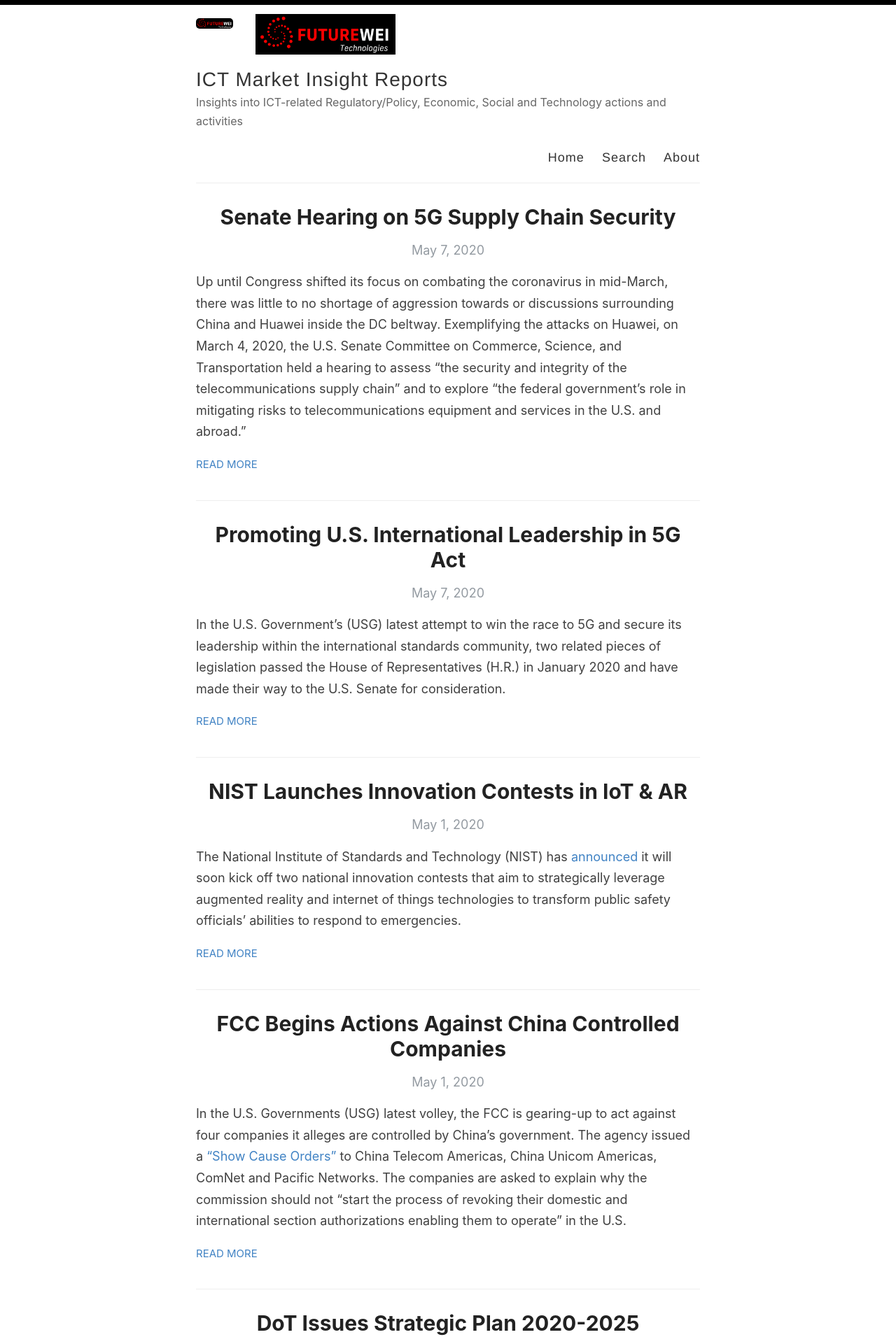
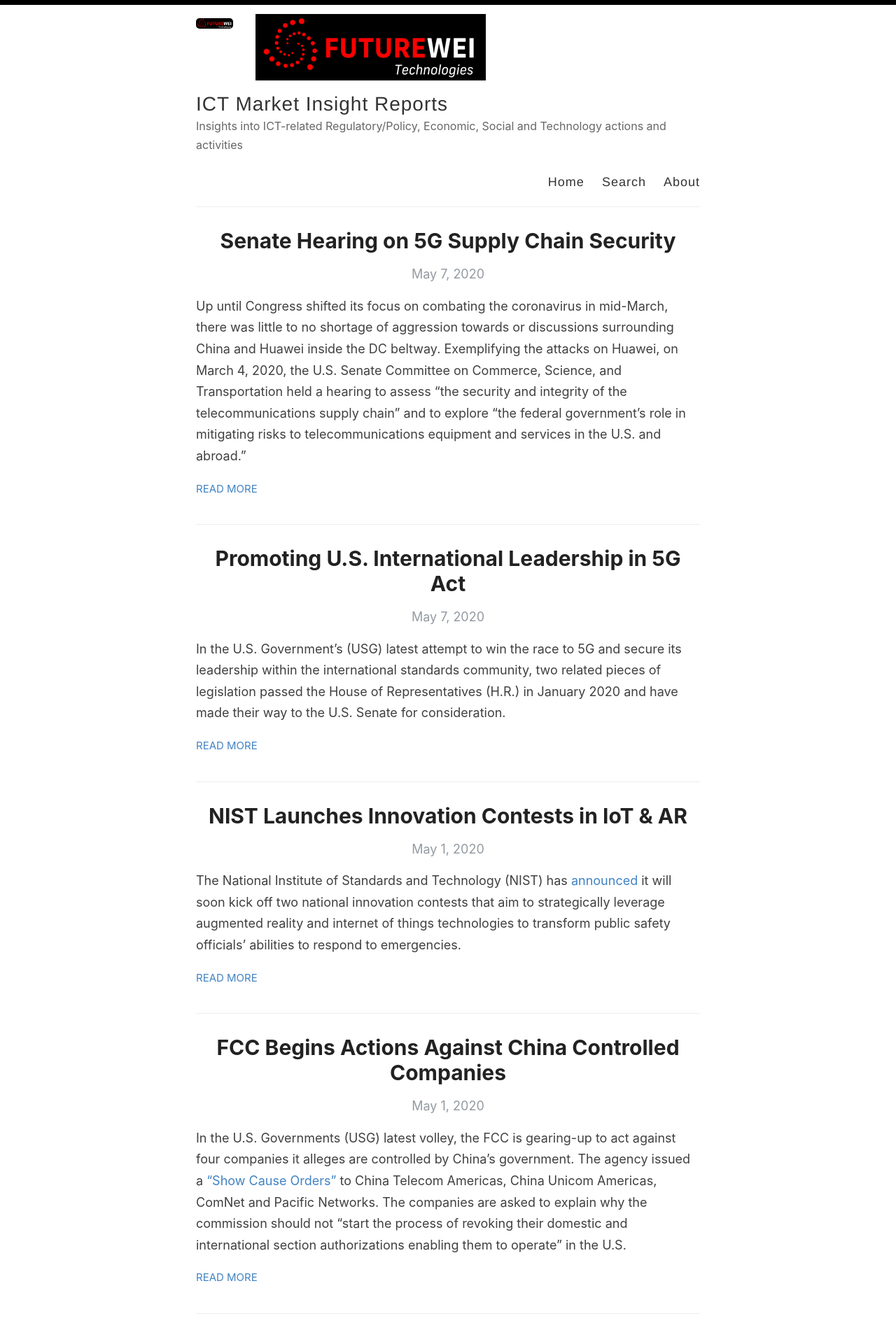
Before and after one commit to MarketInsights/AI, a Jekyll site: the page built from index.html, in a window 1280 px wide. Shown: the top 1911 px of the page at 70% size. Built offline with Jekyll 4.4.1, drawn with Linux system fonts in a browser that asks for light colours; the list of posts is cut into pages by our own code.

Commit message:
Update default.html

```diff
--- a/_layouts/default.html
+++ b/_layouts/default.html
@@ -19,7 +19,7 @@
       <div class="wrapper-masthead">
         <div class="container">
           <header class="masthead clearfix">
-            <img src="/images/Futurewei-logo2.png" width = 200px>
+            <img src="/images/Futurewei-logo2.png">
             <a href="{{ site.baseurl }}/" class="site-avatar"><img src="{{ site.baseurl }}{{ site.avatar }}" alt="{{ site.title }}" /></a>
 
             <div class="site-info">
```
